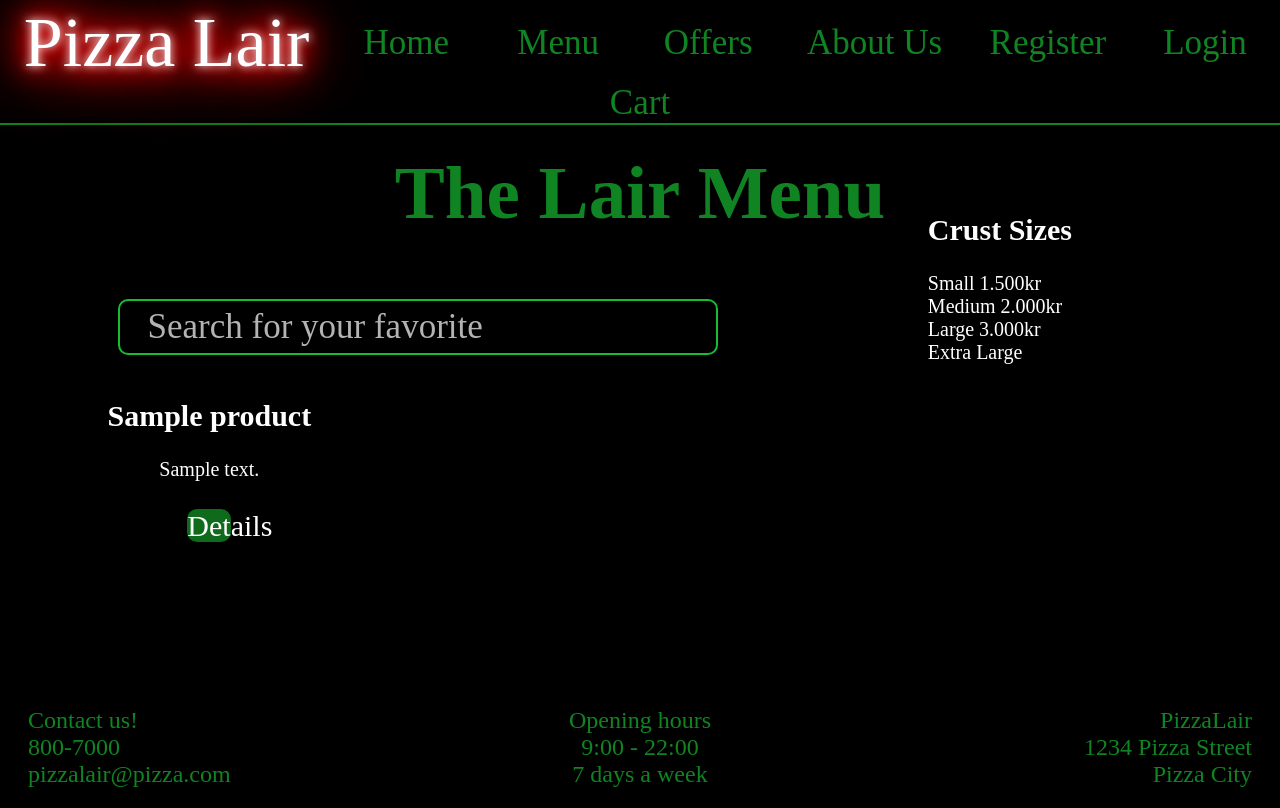
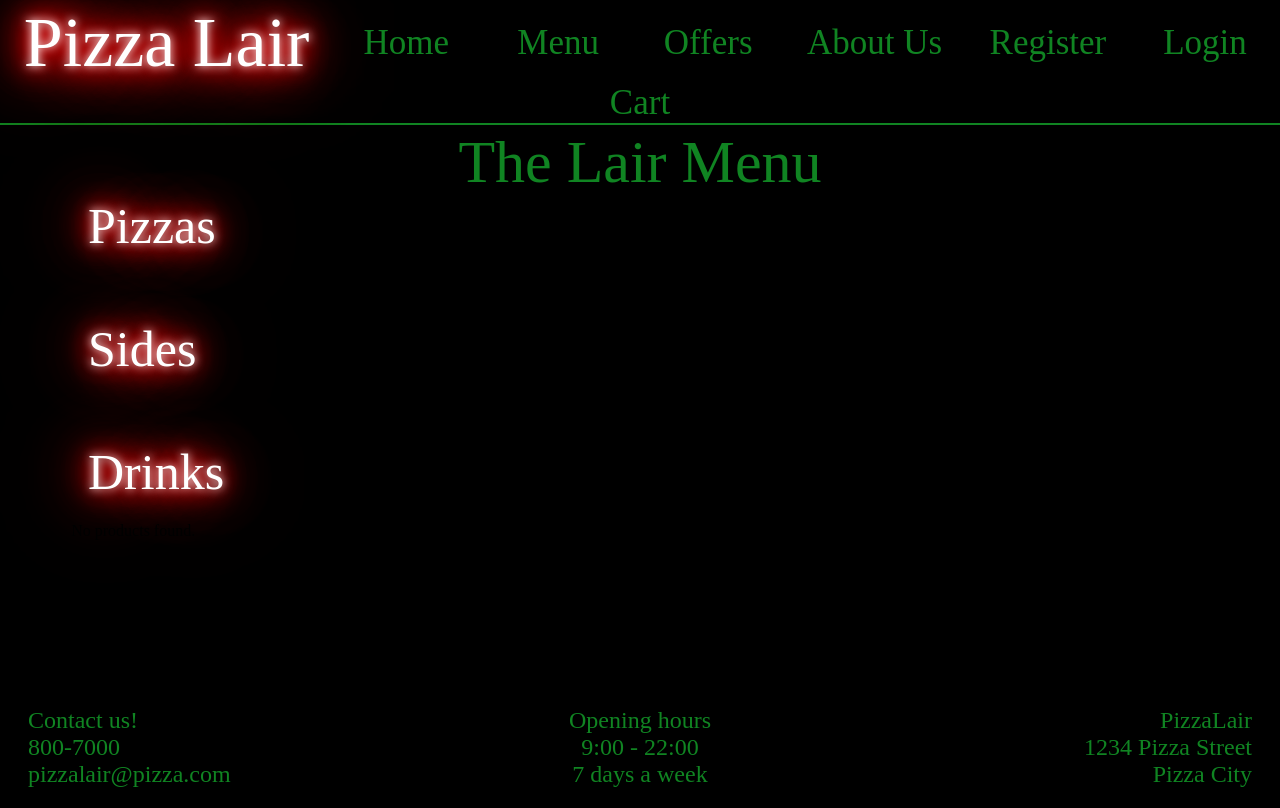
Before and after one commit to marteinnlundi/Verklegt-Correct_YES_VERY_GOOD, a Django app: page /products/menu in a window 1280 px wide. Run offline with Django 4.2, Linux system fonts and the light colour scheme; tables that the repository leaves empty hold one stand-in row (values such as "Sample post").

Commit message:
Menu lagað

```diff
--- a/Static/CSS/menu.css
+++ b/Static/CSS/menu.css
@@ -1,96 +1,82 @@
 .title {
     color: rgba(23, 189, 49, 0.699999988079071);
+    font-size: 60px;
+    font-family: Ink Free;
+    font-weight: 500;
+    text-align: center;
+    padding-top: 40px;
+}
+
+.subtitle {
+    color: rgba(255, 255, 255, 1);
     font-size: 50px;
     font-family: Ink Free;
     font-weight: 400;
-    text-align: center;
+    white-space: nowrap;
+    text-shadow: 0 0 10px rgba(255, 255, 255, 1),
+    0 0 20px rgba(255, 0, 0, 1),
+    0 0 30px rgba(255, 0, 0, 1),
+    0 0 40px rgba(255, 0, 0, 1),
+    0 0 70px rgba(255, 0, 0, 1),
+    0 0 80px rgba(255, 0, 0, 1),
+    0 0 100px rgba(255, 0, 0, 1);
+    padding-left: 80px;
+    padding-bottom: 5px;
 }
 
-.crustSizes {
-    position: absolute;
-    top: 0;
-    right: 0;
-    margin-right: 200px;
-    margin-top: 160px;
-    align-items: center;
-    padding: 0px;
+.products-container {
+    margin-top: 50px;
+    display: grid;
+    grid-template-columns: 1fr 1fr 1fr;
+    gap: 40px;
+    width: 250%;
+    max-width: 90%;
+    margin: 0 auto;
+    margin-bottom: 60px;
 }
 
-#productList {
-    display: grid;
-    grid-template-columns: 1fr 1fr 1fr;
-    align-content: center;
-    justify-content: center;
+.products {
+    display: flex;
+    flex-direction: column;
+    justify-content: space-between;
+    align-items: center;
     text-align: center;
-    padding-left: 50px;
-    padding-right: 50px;
-    column-gap: 8em;
-}
-
-.span {
-    padding-top: 50px;
-    padding-right: 50px;
+    height: 400px;
+    box-shadow: 10px 10px 5px 0px rgba(87, 85, 85, 0.75);
+    border: solid 1px rgb(135, 123, 123);
+    padding: 10px;
 }
 
 .text {
     font-family: Ink Free;
     color: white;
+}
+
+.name {
+    font-size: 30px;
+    margin-bottom: 5px;
+}
+.description {
     font-size: 20px;
-    padding-top: 20px;
-    padding-bottom: 10px;
+    margin-bottom: 5px;
 }
 
 
-#Searchform {
-    margin-left: 110px;
-    width: 600px;
-    height: 60x;
-    border: solid 2px #17bd31;
-    border-radius: 10px;
-    display:flex;
-    flex-direction:row;
-    align-items:center;
+.productbutton {
+    width: 200px;
+    height: 59px;
+    border-color: rgba(23, 189, 49, 0.699999988079071);
+    border-style: solid;
+    border-width: 1px;
+    border-radius: 50px;
+    color:white;
+    background-color: black;
+    margin-bottom: 30px;
+    font-size: 30px;
 }
 
-input {
-    all: unset;
-    font-family: Ink Free;
-    font-size: 35px;
+.productbutton:hover {
+    background-color: green;
     color: white;
-    height: 100%;
-    width: 100%;
-    padding: 6px 10px;
+    cursor: pointer;
 }
-
-::placeholder {
-    color: #fff;
-    opacity: 0.7;
-}
-
-svg {
-    color: #fff;
-    fill: currentColor;
-    width: 40px;
-    height: 40px;
-    padding-right: 10px;
-    box-sizing: content-box;
-}
-
-button {
-    all: unset;
-    cursor: pointer;
-    width: 44px;
-    height: 50px;
-
-}
-
-#detailButton {
-    display: inline;
-    align-items: center;
-    border-radius: 10px;
-    font-size: 30px;
-    font-family: Ink Free;
-    color: white;
-    background-color: #17bd3091;
-    border: none;
-}
--- a/products/models.py
+++ b/products/models.py
@@ -7,6 +7,7 @@ class Products(models.Model):
     description = models.TextField()
     images = models.ImageField(upload_to='product_images', max_length=999)
     price = models.DecimalField(max_digits=6, decimal_places=2)
+    type = models.CharField(max_length=100, null=True, blank=True)
 
     def __str__(self):
         return self.name
--- a/products/urls.py
+++ b/products/urls.py
@@ -23,6 +23,6 @@ urlpatterns = [
     path('menuItem', views.menu_item_view, name='menuItem'),
     path('offers', views.offers_view, name='offers'),
     path('offerItem', views.offer_item_view, name='offerItem'),
-    path('search/', views.search_filter, name='search_filter'),
+
 
 ]
--- a/products/views.py
+++ b/products/views.py
@@ -2,19 +2,19 @@ from django.shortcuts import render
 from .models import Products
 from. models import Offers
 
+
 def menu_view(request):
-    context = {'products': Products.objects.all()}
+    pizzas = Products.objects.filter(type='pizza').order_by('name')
+    sides = Products.objects.filter(type='side').order_by('name')
+    drinks = Products.objects.filter(type='drink').order_by('name')
+    context = {
+        'pizzas': pizzas,
+        'sides': sides,
+        'drinks': drinks,
+    }
     return render(request, 'menu.html', context)
 
 
-def search_filter(request):
-    query = request.GET.get('q')
-    if query:
-        products = Products.objects.filter(name__icontains=query) | Products.objects.filter(description__icontains=query)
-    else:
-        products = Products.objects.all()
-    context = {'products': products, 'search_query': query}
-    return render(request, 'menu.html', context)
 
 def menu_item_view(request):
     product_id = request.GET.get('id')
--- a/templates/products/menu.html
+++ b/templates/products/menu.html
@@ -5,45 +5,67 @@
 <link rel="stylesheet" type="text/css" href="{% static 'css/menu.css' %}" />
 
 <div class="title">
-  <h2>The Lair Menu</h2>
+  The Lair Menu
 </div>
 
-<div class="crustSizes text">
-  <h2>Crust Sizes</h2>
-  <span>Small 1.500kr<br></span>
-  <span>Medium 2.000kr<br></span>
-  <span>Large 3.000kr<br></span>
-  <span>Extra Large<br></span>
+<div class="subtitle">Pizzas</div>
+
+<div class="products-container">
+  {% for product in pizzas %}
+    <div class="products">
+      <p class="name text">{{ product.name }}</p>
+      <p class="description text">{{product.description}}</p>
+      <span class="text">
+        Small {{ product.small_price }} kr <br>
+        Medium {{ product.medium_price }} kr <br>
+        Large {{ product.large_price }} kr
+      </span>
+
+      <form  action="{% url 'menuItem' %}" method="get">
+        <input type="hidden" name="id" value="{{ product.id }}">
+        <button class="productbutton text" type="submit">Details</button>
+      </form>
+    </div>
+  {% endfor %}
 </div>
 
-<form role="search" id="Searchform" method="get" action="{% url 'search_filter' %}">
-  <input
-    type="search"
-    id="query"
-    name="q"
-    placeholder="  Search for your favorite"
-    aria-label="Search through site content"
-    value="{{ search_query }}"
-  />
-  <button type="submit">Search</button>
-</form>
 
-<div id="productList">
-  {% if products %}
-    {% for product in products %}
-      <span class="text">
-        <h2 id="name">{{ product.name }}</h2>
-        <p id="description">{{product.description}}</p>
+  <div class="subtitle">Sides</div>
+  <div class="products-container">
+  {% for product in sides %}
+    <div class="products">
+      <p class="name text">{{ product.name }}</p>
+      <p class="description text">{{product.description}}</p>
+      <span class="text">{{ product.price }} kr</span>
 
-        <form id="detailButton" action="{% url 'menuItem' %}" method="get">
-          <input type="hidden" name="id" value="{{ product.id }}">
-          <button type="submit">Details</button>
-        </form>
-      </span>
-    {% endfor %}
-  {% else %}
+      <form  action="{% url 'menuItem' %}" method="get">
+        <input type="hidden" name="id" value="{{ product.id }}">
+        <button class="productbutton text" type="submit">Details</button>
+      </form>
+
+    </div>
+  {% endfor %}
+</div>
+
+
+  <div class="subtitle">Drinks</div>
+  <div class="products-container">
+  {% for product in drinks %}
+    <div class="products">
+      <p class="name text">{{ product.name }}</p>
+      <p class="description text">{{product.description}}</p>
+      <span class="text">{{ product.price }} kr</span>
+
+      <form  action="{% url 'menuItem' %}" method="get">
+        <input type="hidden" name="id" value="{{ product.id }}">
+        <button class="productbutton text" type="submit">Details</button>
+      </form>
+
+    </div>
+  {% endfor %}
+
+  {% if not pizzas and not sides and not drinks %}
     <p>No products found.</p>
   {% endif %}
 </div>
-
 {% endblock %}
--- a/templates/products/offers.html
+++ b/templates/products/offers.html
@@ -7,8 +7,8 @@
 
 
 <div class="title">
-    <h2>The Pizza Lair offers</h2>
-  </div>
+    The Pizza Lair Offers
+</div>
 
 
 <div class="offer-container">
@@ -17,7 +17,6 @@
         <p class="name text">{{ offer.name }}</p>
         <p class="description text">{{ offer.description }}</p>
         <p class="price text">{{ offer.price }}</p>
-
 
         <form  action="{% url 'offerItem' %}" method="get">
             <input type="hidden" name="id" value="{{ offer.id }}">
```
Also changed, not shown: Static/CSS/offers.css (+7 -5 lines), products/migrations/0008_products_type.py (added).
